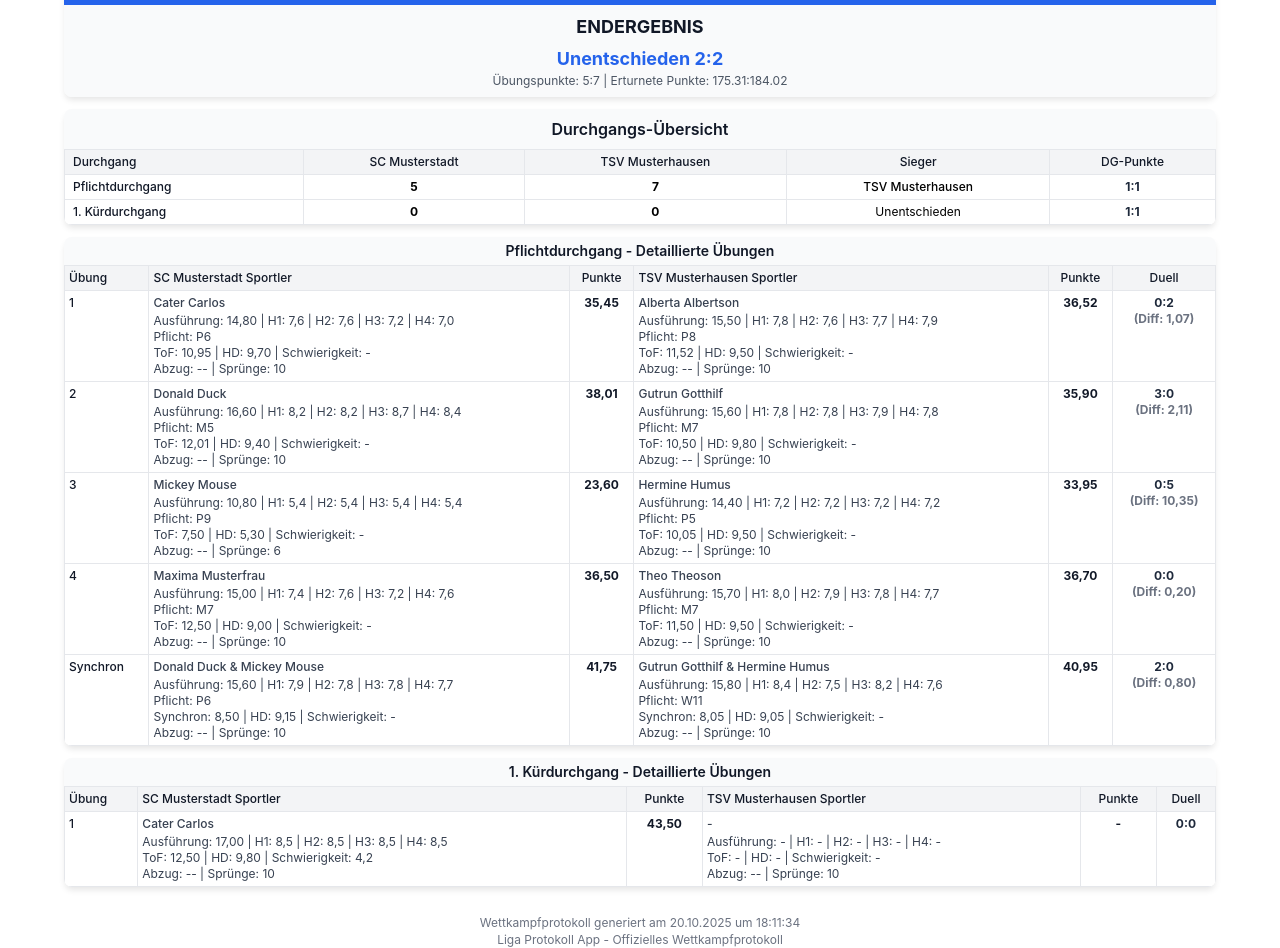
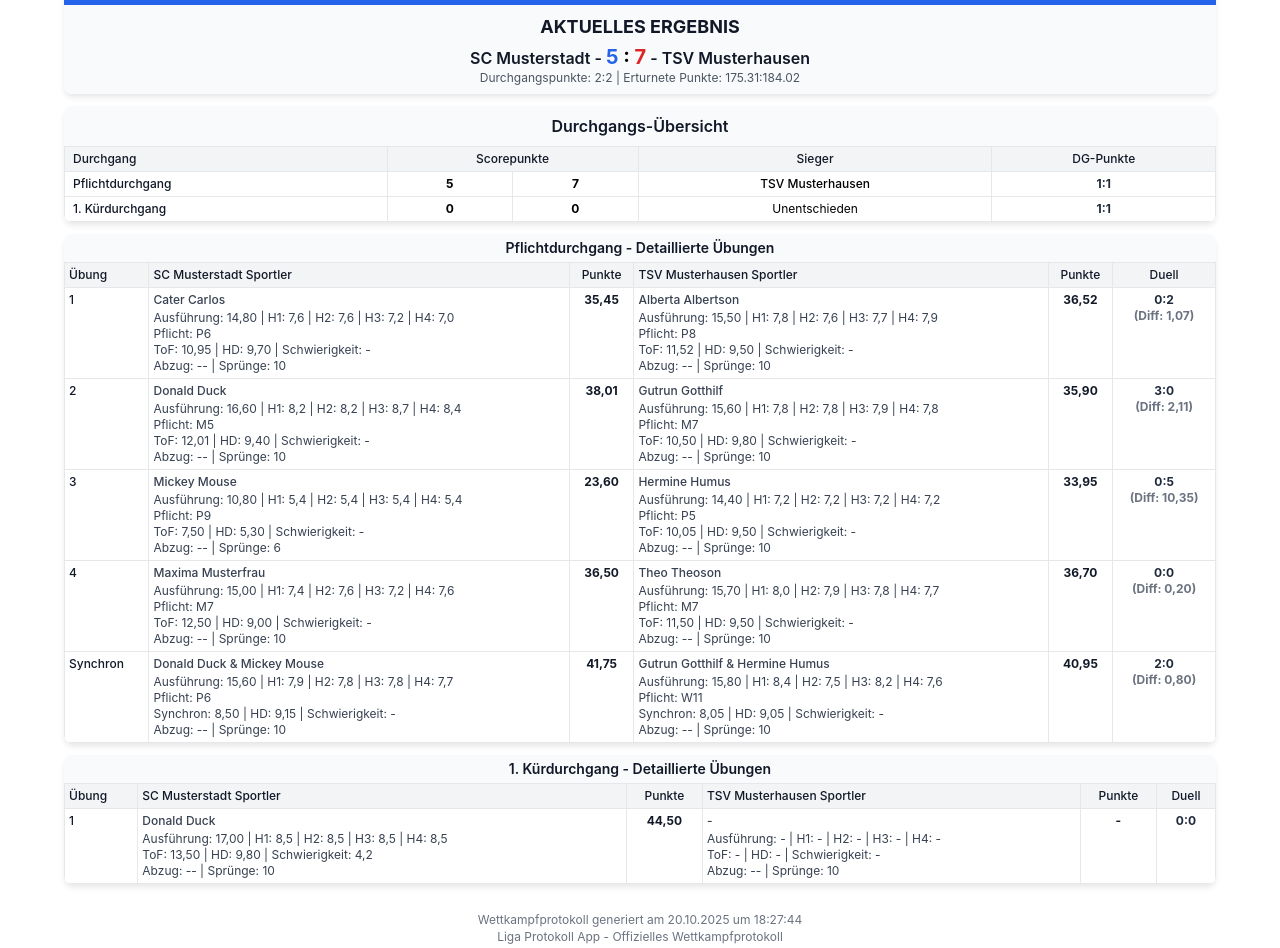
Before and after one commit to dercognus/liga-protokoll-website, a plain HTML site: page competition-2/protokoll.html in a window 1280 px wide. Shown: the part 76-1024 px from the top of the page. Drawn offline with Linux system fonts and the light colour scheme.

Commit message:
Update: Competition 2 - protokoll.html

```diff
--- a/competition-2/protokoll.html
+++ b/competition-2/protokoll.html
@@ -88,16 +88,15 @@
           </div>
         </div>
 
-        <!-- Endergebnis -->
+        <!-- Endergebnis / Aktuelles Ergebnis -->
         <div class="px-2 py-2 bg-gray-50 border-b">
           <div class="text-center">
-            <h2 class="text-lg font-bold text-gray-900 mb-1">ENDERGEBNIS</h2>
-            <div class="text-lg font-bold text-blue-600 mb-0">
-              Unentschieden 2:2
+            <h2 class="text-lg font-bold text-gray-900 mb-1">AKTUELLES ERGEBNIS</h2>
+            <div class="text-base font-semibold text-gray-900 mb-0">
+              SC Musterstadt - <span style="font-size: 1.25rem; font-weight: 700; color: #2563eb;">5</span><span style="font-size: 1.25rem; font-weight: 700; color: #000000;"> : </span><span style="font-size: 1.25rem; font-weight: 700; color: #dc2626;">7</span> - TSV Musterhausen
             </div>
             <div class="text-xs text-gray-600">
-              Übungspunkte: 5:7 |
-              Erturnete Punkte: 175.31:184.02
+              Durchgangspunkte: 2:2 | Erturnete Punkte: 175.31:184.02
             </div>
           </div>
         </div>
@@ -113,8 +112,7 @@
             <thead class="bg-gray-100">
               <tr>
                 <th style="padding: 0.25rem 0.5rem; text-align: left; font-weight: 500; color: #111827; border: 1px solid #e5e7eb;">Durchgang</th>
-                <th style="padding: 0.25rem 0.5rem; text-align: center; font-weight: 500; color: #111827; border: 1px solid #e5e7eb;">SC Musterstadt</th>
-                <th style="padding: 0.25rem 0.5rem; text-align: center; font-weight: 500; color: #111827; border: 1px solid #e5e7eb;">TSV Musterhausen</th>
+                <th colspan="2" style="padding: 0.25rem 0.5rem; text-align: center; font-weight: 500; color: #111827; border: 1px solid #e5e7eb;">Scorepunkte</th>
                 <th style="padding: 0.25rem 0.5rem; text-align: center; font-weight: 500; color: #111827; border: 1px solid #e5e7eb;">Sieger</th>
                 <th style="padding: 0.25rem 0.5rem; text-align: center; font-weight: 500; color: #111827; border: 1px solid #e5e7eb;">DG-Punkte</th>
               </tr>
@@ -539,7 +537,7 @@
                     </td>
                     <td style="padding: 0.25rem; color: #374151; vertical-align: top; border: 1px solid #e5e7eb;">
                       <div style="font-weight: 500;">
-                        Cater Carlos
+                        Donald Duck
 
 
                       </div>
@@ -553,7 +551,7 @@
                         </div>
 
                         <div>
-                          ToF: 12,50 |
+                          ToF: 13,50 |
                           HD: 9,80 |
                           Schwierigkeit: 4,2
                         </div>
@@ -564,7 +562,7 @@
                       </div>
                     </td>
                     <td style="padding: 0.25rem; text-align: center; font-weight: 700; color: #111827; vertical-align: top; border: 1px solid #e5e7eb;">
-                      43,50
+                      44,50
                     </td>
                     <td style="padding: 0.25rem; color: #374151; vertical-align: top; border: 1px solid #e5e7eb;">
                       <div style="font-weight: 500;">
@@ -611,7 +609,7 @@
 
       <!-- Footer -->
       <div style="text-align: center; color: #6b7280; padding-top: 1rem;">
-        <p>Wettkampfprotokoll generiert am 20.10.2025 um 18:11:34</p>
+        <p>Wettkampfprotokoll generiert am 20.10.2025 um 18:27:44</p>
         <p>Liga Protokoll App - Offizielles Wettkampfprotokoll</p>
       </div>
     </div>
```
